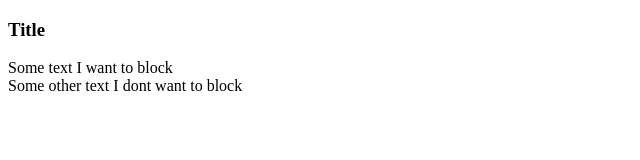
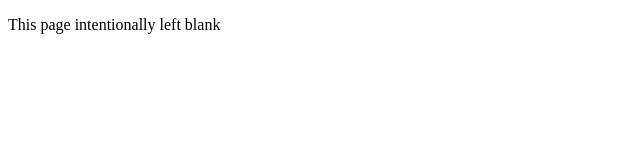
Before and after one commit to wizmak/wizmak.github.io, a plain HTML site: page index.html in a window 1280 px wide. Shown: the whole page, without its empty margins (0-640 px from the left). Drawn offline with Linux system fonts and the light colour scheme.

Commit message:
Update index.html

```diff
--- a/index.html
+++ b/index.html
@@ -1,10 +1,6 @@
 <!DOCTYPE html>
 <html>
-<body>
-<div class="foo">
-    <h3>Title</h3>
-    Some text I want to block
-    <div class="subfoo">Some other text I dont want to block</div>
-</div>
-</body>
+    <body>
+        <p>This page intentionally left blank</p>
+    </body>
 </html>
```
